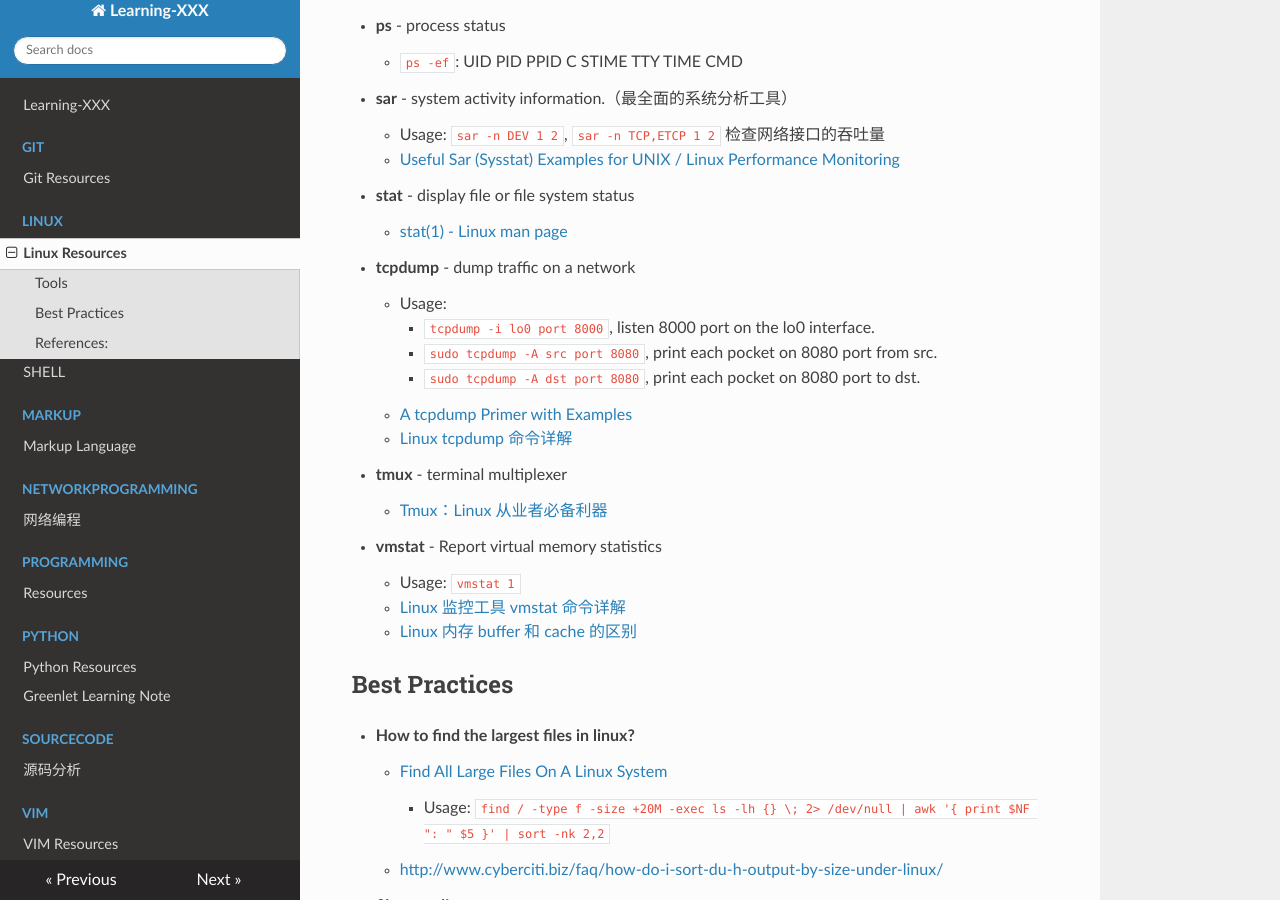
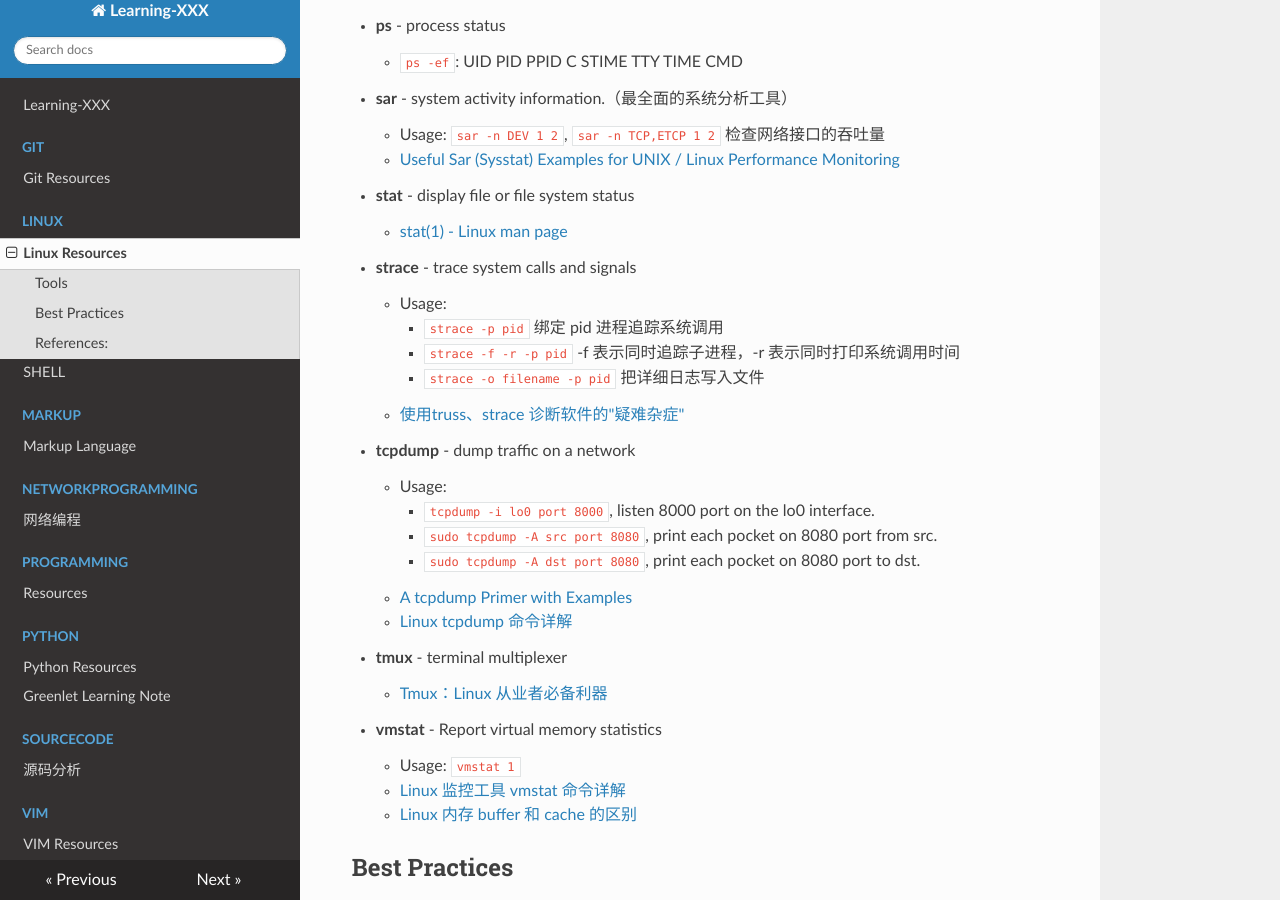
Before and after one commit to omsobliga/Learning-XXX, an MkDocs documentation site: the page built from docs/Linux/README.md, in a window 1280 px wide and 900 px high, scrolled down 1681 px. Built offline with MkDocs 1.6.1, drawn with Linux system fonts in a browser that asks for light colours; nearby versions of some CDN libraries.

Commit message:
Add strace usage

```diff
--- a/docs/Linux/README.md
+++ b/docs/Linux/README.md
@@ -71,6 +71,13 @@
 - **stat** - display file or file system status
     - [stat(1) - Linux man page](http://linux.die.net/man/1/stat)
 
+- **strace** -  trace system calls and signals
+    - Usage:
+        * `strace -p pid` 绑定 pid 进程追踪系统调用
+        * `strace -f -r -p pid` -f 表示同时追踪子进程，-r 表示同时打印系统调用时间
+        * `strace -o filename -p pid` 把详细日志写入文件
+    - [使用truss、strace 诊断软件的"疑难杂症"](https://www.ibm.com/developerworks/cn/linux/l-tsl/)
+
 - **tcpdump** - dump traffic on a network
     - Usage:
         * `tcpdump -i lo0 port 8000`, listen 8000 port on the lo0 interface.
```
Also changed, not shown: docs/VIM/README.md (+1 -0 lines).
